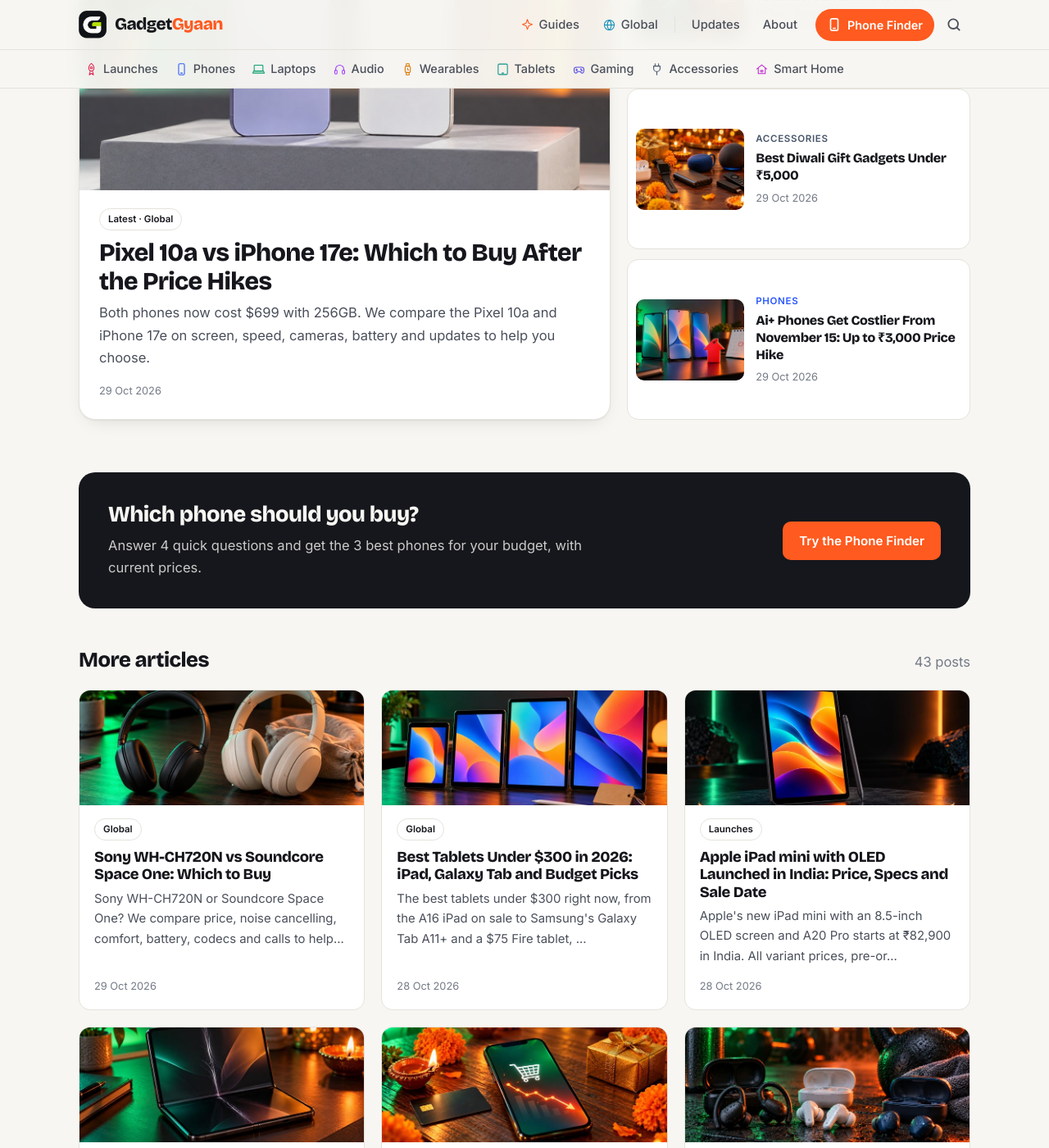
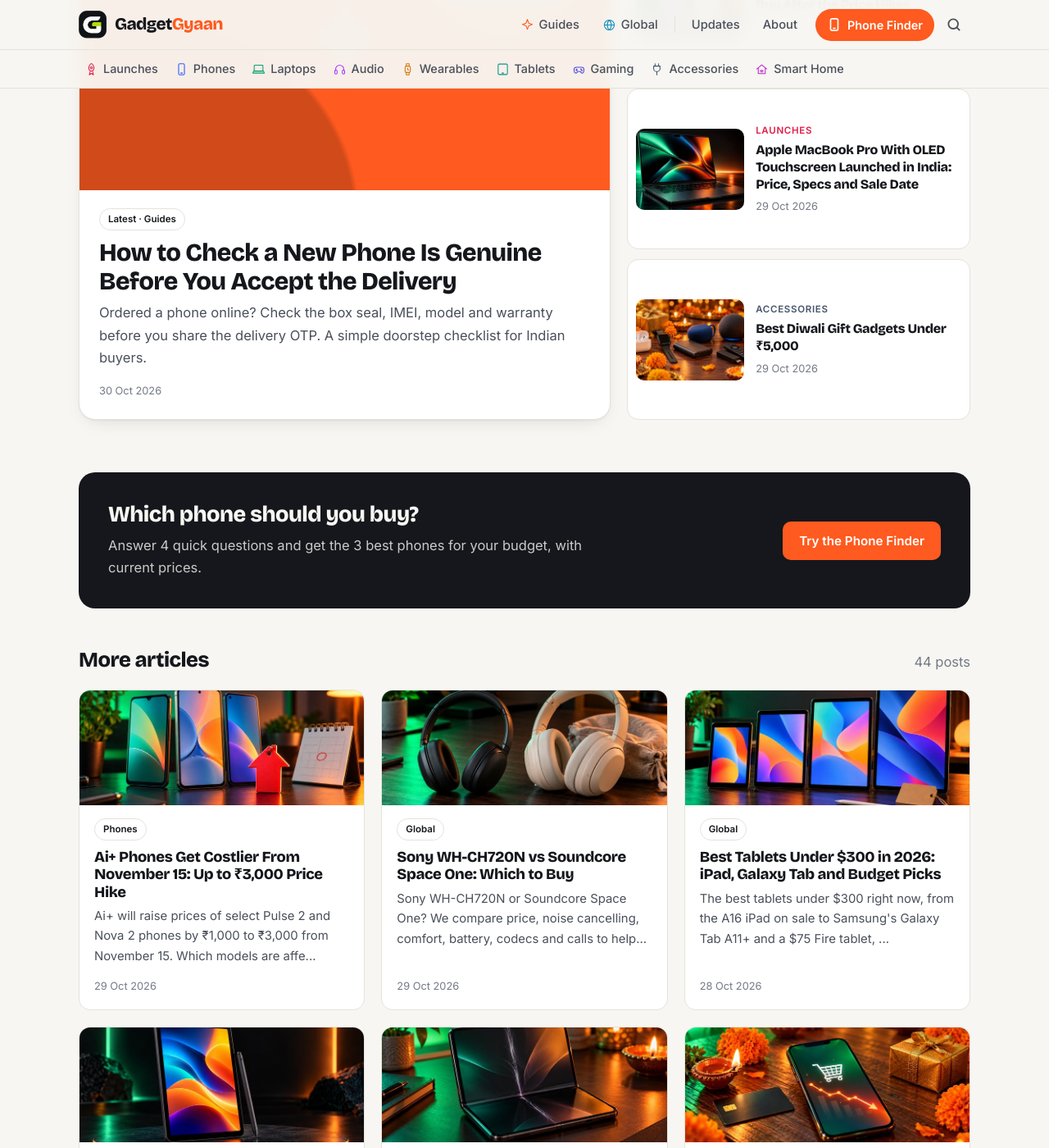
Before and after one commit to kiteksood167/kiteksood167.github.io, a Jekyll site: the page built from index.html, in a window 1280 px wide and 1400 px high, scrolled down 594 px. Shown: the whole window at 82% size. Built offline with Jekyll 4.4.1, drawn with Linux system fonts in a browser that asks for light colours; part of the change alters nothing that is shown.

Commit message:
New guide: How to Check a New Phone Is Genuine Before You Accept the Delivery
Backlink from Diwali gadget buying tips.

Co-Authored-By: Claude Opus 5.5 <noreply@anthropic.com>
Claude-Session: https://claude.ai/code/session_019q2TsaYyUfQwBS5iqKAhGu

```diff
--- a/_posts/2026-10-28-diwali-gadget-buying-tips.md
+++ b/_posts/2026-10-28-diwali-gadget-buying-tips.md
@@ -94,7 +94,7 @@ Diwali sales are a good time for budget and mid-range phones, earbuds, smartwatc
 
 If you're buying a gift, our guide to the [best Diwali gift gadgets under ₹2,000](/best-diwali-gift-gadgets-under-2000/) lists useful picks that won't end up in a drawer.
 
-**Related reading:** [How to Choose a Smartphone Under ₹20,000: 7 Specs That Actually Matter](/how-to-choose-a-smartphone-under-20000/) · [Best Power Banks in India: How to Choose the Right One](/best-power-banks-india/) · [Ai+ Phones Get Costlier From November 15: Up to ₹3,000 Price Hike](/ai-plus-smartphone-price-hike-november-15/)
+**Related reading:** [How to Choose a Smartphone Under ₹20,000: 7 Specs That Actually Matter](/how-to-choose-a-smartphone-under-20000/) · [How to Check a New Phone Is Genuine Before You Accept the Delivery](/check-new-phone-genuine-before-accepting-delivery/) · [Ai+ Phones Get Costlier From November 15: Up to ₹3,000 Price Hike](/ai-plus-smartphone-price-hike-november-15/)
 
 ## The bottom line
 
--- /dev/null
+++ b/_posts/2026-10-30-check-new-phone-genuine-before-accepting-delivery.md
@@ -0,0 +1,94 @@
+---
+title: "How to Check a New Phone Is Genuine Before You Accept the Delivery"
+seo_title: "Check a New Phone Is Genuine Before Accepting Delivery"
+description: "Ordered a phone online? Check the box seal, IMEI, model and warranty before you share the delivery OTP. A simple doorstep checklist for Indian buyers."
+date: 2026-10-30 08:54:00 +0530
+category: Guides
+also_in: [Phones]
+tags: [buying guide, online shopping, IMEI, open box delivery, Sanchar Saathi, Flipkart, Amazon, fake phone]
+affiliate: true
+---
+
+Festive sale phones are arriving at doorsteps across India right now, and most of them are exactly what buyers ordered. But every season brings stories of a soap bar instead of a phone, a refurbished unit sold as new, or the wrong variant in the box. The moment that matters most is before you hand over the delivery OTP, because once you do, getting a refund or replacement becomes much harder.
+
+Here's a simple checklist you can run at the door in about five minutes.
+
+<!--more-->
+
+## Why the OTP moment matters
+
+With Flipkart's **Open Box Delivery**, the delivery agent opens the package in front of you, and sharing the OTP counts as accepting the order. Flipkart's terms ask you to "verify the product before sharing OTP", and once you've accepted, a complaint about a **missing, damaged or wrong item** is generally not accepted, according to Zoutons' reading of Flipkart's current terms. Genuine manufacturing defects are still handled separately through the brand and Flipkart's support.
+
+Amazon, meanwhile, has offered replacements rather than refunds on smartphones since 2016, so a wrong or damaged phone usually means waiting for a replacement rather than simply getting your money back.
+
+In both cases, a few minutes of checking at the door saves days of back-and-forth later.
+
+> **Tip:** Start recording a video on another phone before the box is opened, and keep the label, the opening and the phone itself in the frame. If anything is wrong, this video is the strongest proof you can show customer care.
+
+## Before the delivery arrives
+
+Do this the day before so you're not rushing at the door:
+
+- **Note the exact order details:** brand, model, colour, RAM and storage, from your order page.
+- **Check what's in the box.** Many phones now ship without a charger, so read the "In the box" section of the listing. A missing charger isn't a problem if the listing never included one.
+- **Keep a working phone ready** to send an SMS and to record the unboxing.
+
+<!-- inline image 1 -->
+
+## The doorstep checklist
+
+### 1. Check the outer package and the seal
+
+Before anything is opened, look at the shipping package for tears, re-taping or crushed corners. Then check the phone's retail box: most brands seal it with shrink wrap or tamper-evident stickers. A seal that's broken, loose, re-stuck or missing is a reason to stop and refuse.
+
+### 2. Match the box to your order
+
+Read the label on the back or side of the box. The model name, colour, RAM and storage should all match your order. The most common "wrong item" is a lower storage variant of the same phone, which looks identical from the outside.
+
+### 3. Match the IMEI on the box, the phone and the invoice
+
+Every phone has a unique IMEI number (two on dual-SIM phones). Once the phone is out of the box and switched on, dial **\*#06#** to see it on screen. It should match the IMEI printed on the box label, and on the invoice if one is included. A mismatch means the phone and box don't belong together.
+
+### 4. Verify the IMEI with the government's KYM service
+
+The Department of Telecommunications (DoT) runs a free **Know Your Mobile (KYM)** check through Sanchar Saathi. From any phone, send an SMS in this format:
+
+**KYM \<15-digit IMEI\>** to **14422**
+
+You can also check on the Sanchar Saathi website or the Sanchar Saathi app for Android and iOS. The reply shows the brand and model linked to that IMEI. If it shows a different phone, says the IMEI is invalid, or flags it as blacklisted, don't accept the delivery. DoT has urged buyers to use this check because tampered and duplicate IMEIs are used on fake and stolen phones.
+
+<!-- inline image 2 -->
+
+### 5. Switch it on and check the basics
+
+You don't need to set the phone up fully. Just check:
+
+- the screen has no cracks, dead pixels or lines (open a white page or the camera)
+- the power and volume buttons work
+- the cameras open and focus
+- the SIM tray and charging port look unused, with no scratches
+- **Settings > About phone** shows the model, RAM and storage you ordered
+
+If the phone has already been set up with someone else's account, or shows a lock screen asking for a previous owner's details, it isn't new.
+
+### 6. Check the warranty start date (later the same day)
+
+A new phone's warranty should start around the date you bought it. Once you've accepted the delivery, check it on the brand's warranty page or app (for an iPhone, Apple's Check Coverage page uses the serial number). If the warranty started weeks or months earlier, the phone may have been activated, used or refurbished. Raise it with the seller and the marketplace immediately, with your unboxing video.
+
+## If something is wrong
+
+- **At the door:** don't share the OTP. Tell the delivery agent why you're refusing, and the order goes back undelivered.
+- **After accepting:** contact the marketplace's customer care right away, use the in-app return or replacement option, and attach your unboxing video and photos of the IMEI and labels.
+- **If you're not getting a fair answer:** you can complain to the National Consumer Helpline by calling **1915** or through its website and app.
+
+Buying from the brand's official store on Amazon or Flipkart, or a well-rated seller, also cuts the risk a lot. Our [Diwali gadget buying tips](/diwali-gadget-buying-tips/) explain how to check the seller and the warranty before you order.
+
+{% include buy.html name="5G smartphones under ₹20,000" query="5G smartphone under 20000" note="Buy from the brand's official store where you can" %}
+
+{% include buy.html name="Tempered glass screen protector" query="tempered glass screen protector" note="Put it on right after you check the screen" %}
+
+**Related reading:** [Diwali Gadget Buying Tips: How to Get the Best Deal Online](/diwali-gadget-buying-tips/) · [How to Choose a Smartphone Under ₹20,000: 7 Specs That Actually Matter](/how-to-choose-a-smartphone-under-20000/)
+
+## The bottom line
+
+Before you share the delivery OTP, check the seal, match the model and IMEI on the box, phone and invoice, and send **KYM \<IMEI\>** to **14422** to confirm the phone is genuine. Record the unboxing, switch the phone on to check the basics, and confirm the warranty start date later that day. If anything doesn't match, refuse the delivery rather than hoping to fix it later.
```
